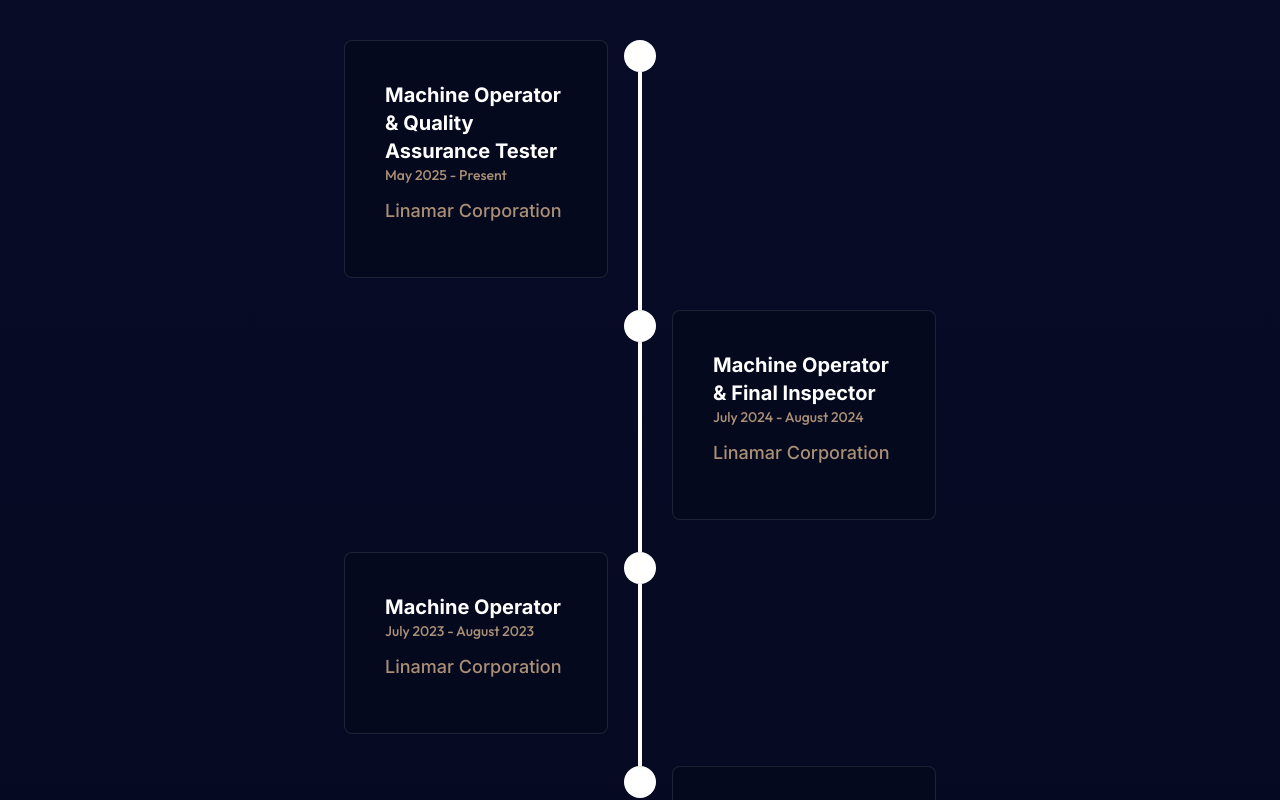
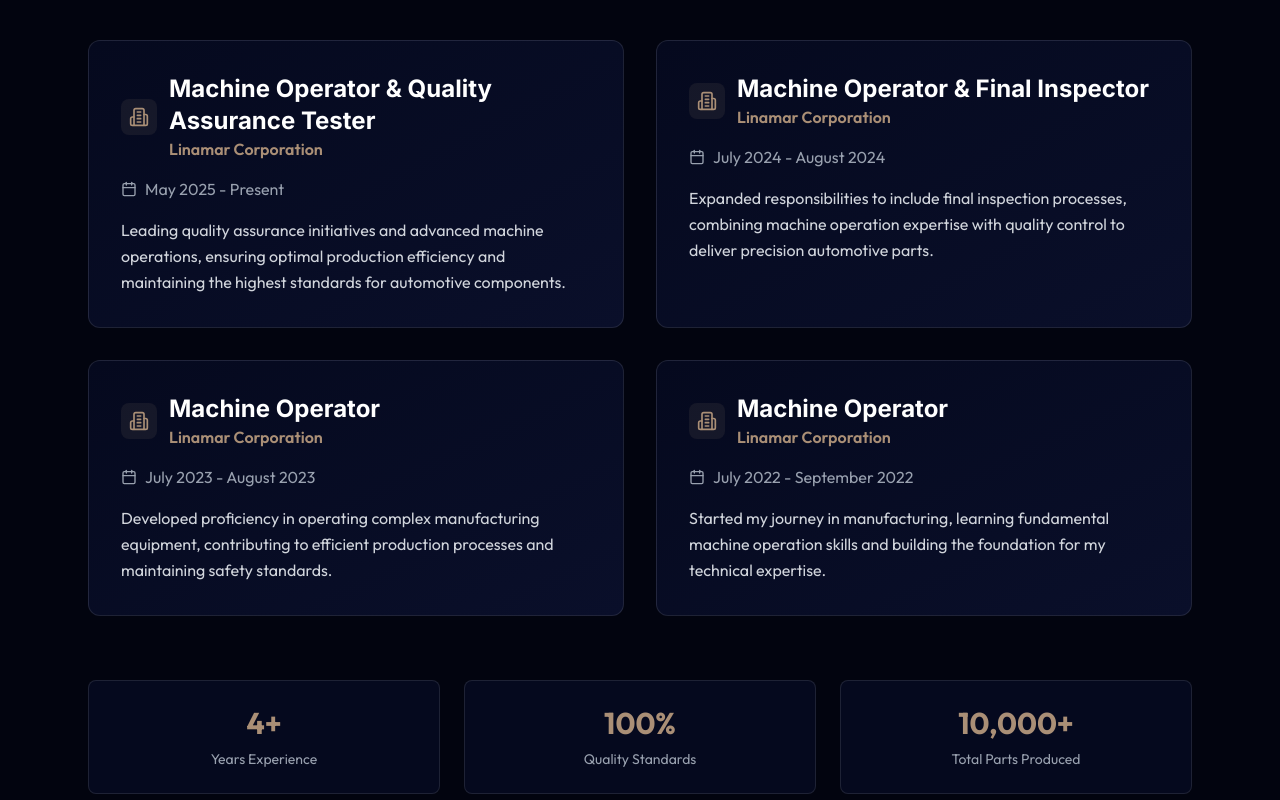
Before and after one commit to louisnguyenn/Louis-Personal-Portfolio, a React (Vite) app: page / in a window 1280 px wide. Shown: the part 1800-2600 px from the top of the page. Built offline with nearby package versions, Linux system fonts and the light colour scheme.

Commit message:
redesigned experience

```diff
--- a/src/App.jsx
+++ b/src/App.jsx
@@ -46,8 +46,8 @@
           <MobileMenu menuOpen={menuOpen} setMenuOpen={setMenuOpen} /> {/* calling mobile navbar component */}
           <Home />
           <About />
+          <Experience />
           <div className="bg-gradient-to-b from-[#080c28] to-[#02040F]">
-            <Experience />
             <Projects />
             <Contact />
             <Footer />
--- a/src/components/sections/Experience.jsx
+++ b/src/components/sections/Experience.jsx
@@ -1,46 +1,45 @@
 import { ScrollReveal } from '../ScrollReveal'
+import { Calendar, Building2, TrendingUp } from "lucide-react";
 
-const TimelineItem = ({ date, title, company, description, isLeft, isLast = false }) => {
+const ExperienceCard = ({ date, title, company, description, index }) => {
   return (
-    <div className="relative mb-8">
-      {/* timeline line */}
-      {!isLast && (
-        <div className="absolute left-1/2 top-8 w-1 h-full bg-white transform -translate-x-1/2 z-0"></div>
-      )}
+    <ScrollReveal direction="up" distance={50} duration={0.8} delay={index * 0.1}>
+      <div className="group relative bg-gradient-to-br from-[#05091e] to-[#0a0f2a] rounded-xl p-6 sm:p-8 border border-white/10 hover:border-[#AA8F76] transition-all duration-500 hover:-translate-y-2 hover:shadow-2xl hover:shadow-[#AA8F76]/20 h-full flex flex-col">
+        {/* Gradient overlay on hover */}
+        <div className="absolute inset-0 bg-gradient-to-r from-[#AA8F76]/5 to-transparent rounded-xl opacity-0 group-hover:opacity-100 transition-opacity duration-500"></div>
 
-      <div className="flex w-full">
-        {/* left side */}
-        <div className="w-[48%] pr-4">
-          {isLeft && (
-            <div className="bg-[#05091e] rounded-lg p-10 border border-white/10 hover:border-[#AA8F76] hover:-translate-y-1 transition-all duration-300">
-              <div className="flex flex-col mb-3">
-                <h3 className="text-xl font-bold text-white">{title}</h3>
-                <span className="text-[#AA8F76] font-medium text-sm">{date}</span>
+        {/* Content */}
+        <div className="relative z-10 flex flex-col h-full">
+          {/* Header with icons */}
+          <div className="flex items-start justify-between mb-4">
+            <div className="flex items-center space-x-3">
+              <div className="p-2 bg-[#AA8F76]/10 rounded-lg group-hover:bg-[#AA8F76]/20 transition-colors duration-300">
+                <Building2 size={20} className="text-[#AA8F76]" />
               </div>
-              <h4 className="text-lg text-[#AA8F76] mb-3 font-medium">{company}</h4>
-              <p className="text-gray-300 leading-relaxed">{description}</p>
+              <div className="flex flex-col">
+                <h3 className="text-xl sm:text-2xl font-bold text-white group-hover:text-[#AA8F76] transition-colors duration-300">
+                  {title}
+                </h3>
+                <span className="text-[#AA8F76] font-semibold text-sm sm:text-base">
+                  {company}
+                </span>
+              </div>
             </div>
-          )}
-        </div>
+          </div>
 
-        {/* timeline dot */}
-        <div className="flex-shrink-0 w-8 h-8 bg-white rounded-full flex items-center justify-center z-10 relative"></div>
+          {/* Date */}
+          <div className="flex items-center space-x-2 mb-4">
+            <Calendar size={16} className="text-gray-400" />
+            <span className="text-gray-400 text-sm sm:text-base">{date}</span>
+          </div>
 
-        {/* right side */}
-        <div className="w-[48%] pl-4">
-          {!isLeft && (
-            <div className="bg-[#05091e] rounded-lg p-10 border border-white/10 hover:border-[#AA8F76] hover:-translate-y-1 transition-all duration-300">
-              <div className="flex flex-col mb-3">
-                <h3 className="text-xl font-bold text-white">{title}</h3>
-                <span className="text-[#AA8F76] font-medium text-sm">{date}</span>
-              </div>
-              <h4 className="text-lg text-[#AA8F76] mb-3 font-medium">{company}</h4>
-              <p className="text-gray-300 leading-relaxed">{description}</p>
-            </div>
-          )}
+          {/* Description */}
+          <p className="text-gray-300 leading-relaxed text-sm sm:text-base flex-grow">
+            {description || "Operated manufacturing equipment and ensured quality standards for automotive transmission components, contributing to the production of high-precision parts for major automotive manufacturers."}
+          </p>
         </div>
       </div>
-    </div>
+    </ScrollReveal>
   );
 };
 
@@ -50,57 +49,73 @@
       date: "May 2025 - Present",
       title: "Machine Operator & Quality Assurance Tester",
       company: "Linamar Corporation",
-      description: ""
+      description: "Leading quality assurance initiatives and advanced machine operations, ensuring optimal production efficiency and maintaining the highest standards for automotive components."
     },
     {
       date: "July 2024 - August 2024",
       title: "Machine Operator & Final Inspector",
       company: "Linamar Corporation",
-      description: ""
+      description: "Expanded responsibilities to include final inspection processes, combining machine operation expertise with quality control to deliver precision automotive parts."
     },
     {
       date: "July 2023 - August 2023",
       title: "Machine Operator",
       company: "Linamar Corporation",
-      description: ""
+      description: "Developed proficiency in operating complex manufacturing equipment, contributing to efficient production processes and maintaining safety standards."
     },
     {
       date: "July 2022 - September 2022",
       title: "Machine Operator",
       company: "Linamar Corporation",
-      description: ""
+      description: "Started my journey in manufacturing, learning fundamental machine operation skills and building the foundation for my technical expertise."
     }
   ];
 
   return (
-    <section id="experience" className="min-h-screen flex items-center justify-center py-20">
-      <div className="max-w-6xl mx-auto px-4">
+    <section id="experience" className="min-h-screen flex items-center justify-center py-12 sm:py-20 bg-[#02040F]">
+      <div className="max-w-6xl mx-auto px-4 sm:px-6">
         <ScrollReveal direction="up" distance={50} duration={0.8}>
-          <h2 className="text-5xl font-bold mb-4 text-white text-center">
+          <h2 className="text-3xl sm:text-4xl lg:text-5xl font-bold mb-4 text-white text-center">
             Work <span className="text-[#AA8F76]">Experience</span>
           </h2>
           <hr className="h-1 w-14 m-auto bg-white border-0" />
         </ScrollReveal>
 
         <ScrollReveal direction="up" distance={50} duration={0.8}>
-          <p className='text-center text-muted-foreground mb-12 mt-5 max-w-2xl mx-auto text-gray-400'>
+          <p className='text-center text-gray-400 mb-12 mt-5 max-w-2xl mx-auto text-sm sm:text-base'>
             My professional journey and key milestones.
           </p>
         </ScrollReveal>
 
+        {/* Experience cards grid */}
+        <div className="grid grid-cols-1 lg:grid-cols-2 gap-6 lg:gap-8">
+          {experiences.map((exp, index) => (
+            <ExperienceCard
+              key={index}
+              date={exp.date}
+              title={exp.title}
+              company={exp.company}
+              description={exp.description}
+              index={index}
+            />
+          ))}
+        </div>
+
+        {/* Summary stats */}
         <ScrollReveal direction="up" distance={50} duration={0.8}>
-          <div className="relative">
-            {experiences.map((exp, index) => (
-              <TimelineItem
-                key={index}
-                date={exp.date}
-                title={exp.title}
-                company={exp.company}
-                description={exp.description}
-                isLeft={index % 2 === 0}
-                isLast={index === experiences.length - 1}
-              />
-            ))}
+          <div className="mt-16 grid grid-cols-1 sm:grid-cols-3 gap-6 text-center">
+            <div className="bg-[#05091e] rounded-lg p-6 border border-white/10 hover:border-[#AA8F76] transition-all duration-300">
+              <div className="text-3xl font-bold text-[#AA8F76] mb-2">4+</div>
+              <div className="text-gray-400 text-sm">Years Experience</div>
+            </div>
+            <div className="bg-[#05091e] rounded-lg p-6 border border-white/10 hover:border-[#AA8F76] transition-all duration-300">
+              <div className="text-3xl font-bold text-[#AA8F76] mb-2">100%</div>
+              <div className="text-gray-400 text-sm">Quality Standards</div>
+            </div>
+            <div className="bg-[#05091e] rounded-lg p-6 border border-white/10 hover:border-[#AA8F76] transition-all duration-300">
+              <div className="text-3xl font-bold text-[#AA8F76] mb-2">10,000+</div>
+              <div className="text-gray-400 text-sm">Total Parts Produced</div>
+            </div>
           </div>
         </ScrollReveal>
       </div>
```
